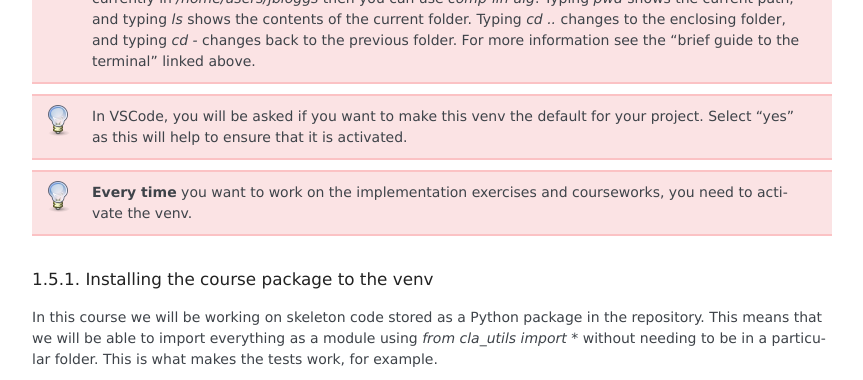
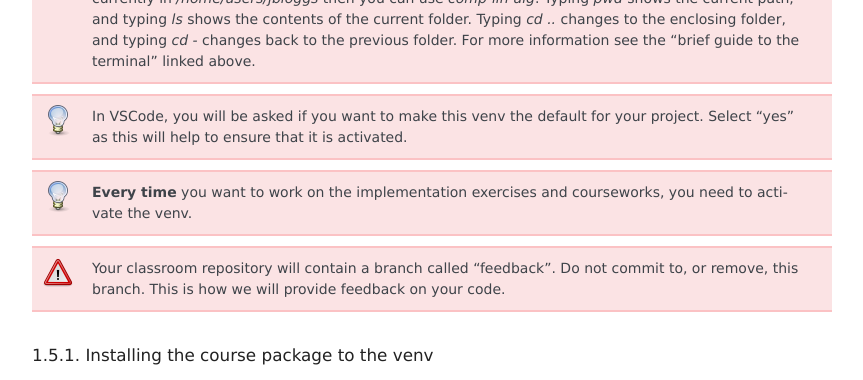
Before and after one commit to comp-lin-alg/comp-lin-alg-course, a Sphinx documentation site: the page built from doc/source/L0_setup.rst, in a window 1280 px wide and 900 px high, scrolled down 4026 px, cut to the strip 0-380 px from the top of the window. Shown: the whole strip, without its empty margins (163-1026 px from the left). Built offline with Sphinx 7.4.7, drawn with Linux system fonts in a browser that asks for light colours; pages that are not in the unit, such as notebooks, are missing from menus.

Commit message:
feedback

```diff
--- a/doc/source/L0_setup.rst
+++ b/doc/source/L0_setup.rst
@@ -281,6 +281,12 @@ instructions in the previous section.
    **Every time** you want to work on the implementation exercises and
    courseworks, you need to activate the venv.
 
+.. warning::
+
+   Your classroom repository will contain a branch called "feedback".
+   Do not commit to, or remove, this branch. This is how we will
+   provide feedback on your code.
+
 Installing the course package to the venv
 -----------------------------------------
 
```
